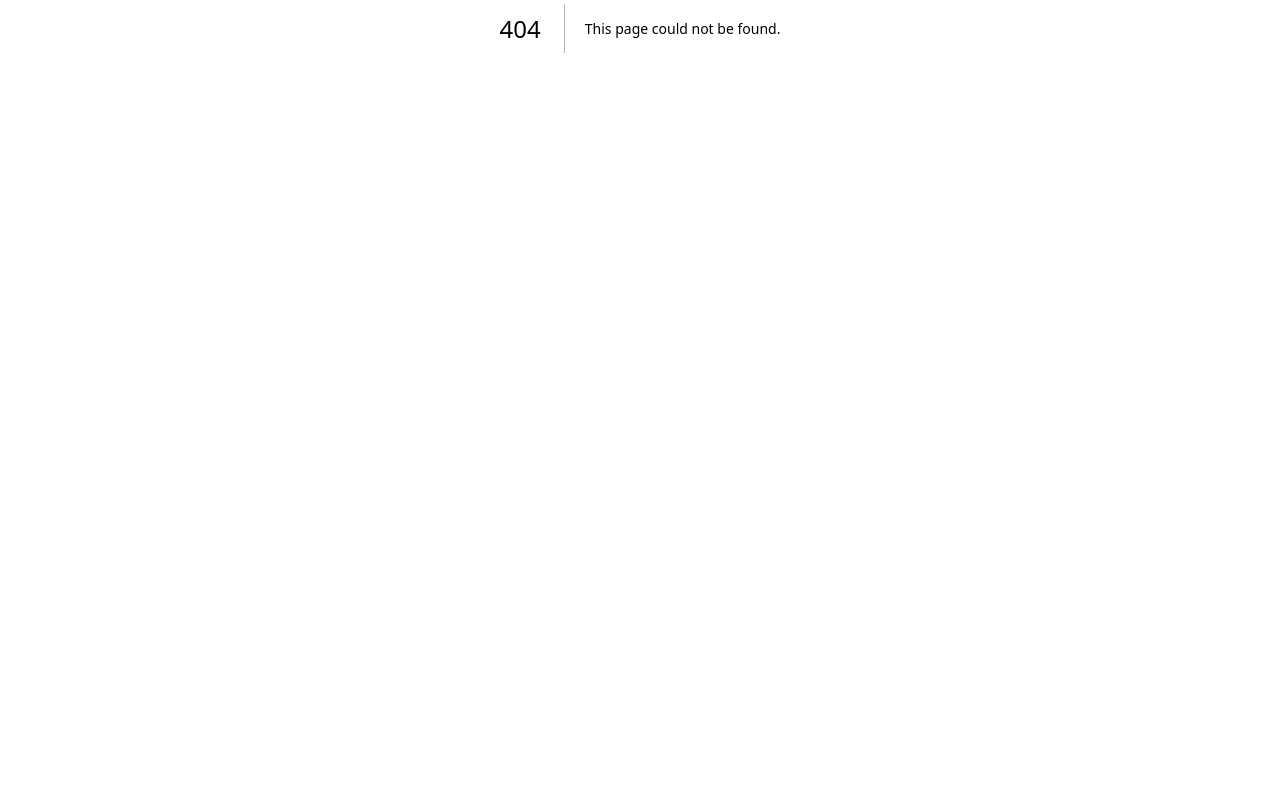
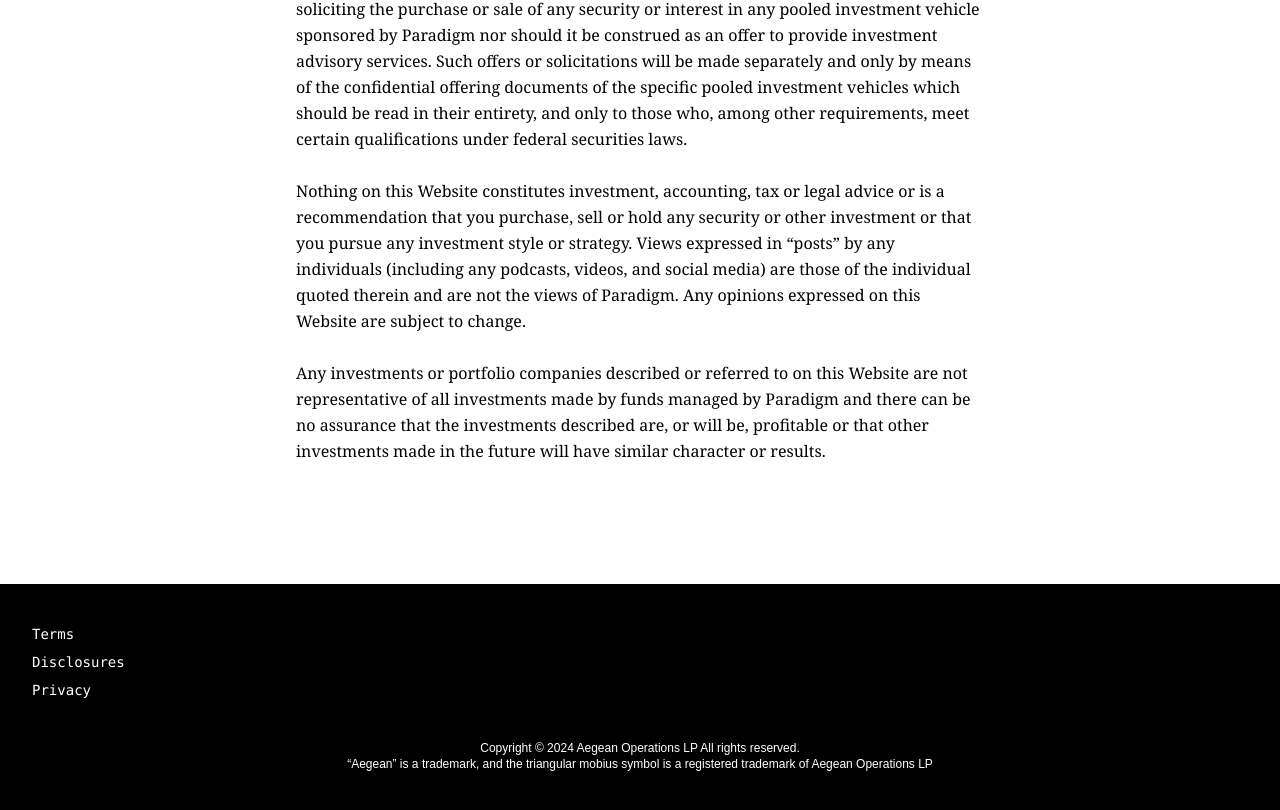
Before and after one commit to Parthakashyap/paradigm, a Next.js app: page /privacy in a window 1280 px wide. Before the commit this address had no page. Shown: the part 372-1182 px from the top of the page. Before the commit the page ends 800 px from the top, so only its background shows below. Built offline with nearby package versions, Linux system fonts and the light colour scheme.

Commit message:
footer pages

```diff
--- /dev/null
+++ b/src/app/disclosures/page.tsx
@@ -0,0 +1,47 @@
+import Footer from "@/components/footer";
+import Navbar from "@/components/navbar";
+
+const page = () => {
+  return (
+    <div className="w-full h-screen bg-white">
+      <Navbar />
+      <div className="bg-white pt-12">
+        <div className="flex justify-center items-start flex-col mx-auto max-w-3xl h-full p-10 mb-20 space-y-6">
+          <h1 className="text-5xl font-serif text-black">
+            Important Disclosures
+          </h1>
+
+          <p className="text-black font-serif leading-relaxed">
+            This Privacy Policy (“Privacy Policy” or “Policy”) applies to the
+            collection and use of Personal Information by Paradigm (“Company,”
+            “we,” “us,” or “our”). It describes the Company's practices
+            regarding the collection, use, and disclosure of Personal
+            Information. This Policy applies to your access and use of any of
+            our websites (the “Site”) or online services on which we post this
+            Policy, when you communicate with us via email, and when you engage
+            with us offline (collectively with the Site, the “Services”). By
+            accessing or otherwise using our Services, you agree to our
+            collection, disclosure, and use of Personal Information as described
+            herein and agree to our Terms of Use.
+            <br />
+            <br />
+            This Policy does not apply to information we collect about
+            employees, job applicants, and independent contractors. This Policy
+            also does not govern the information handling practices of our
+            portfolio companies.
+            <br />
+            <br />
+            For purposes of this Policy, “Personal Information” means
+            information that identifies, relates to, describes, is reasonably
+            capable of being associated with, or could reasonably be linked,
+            directly or indirectly, with a particular consumer or household. It
+            does not include de-identified or aggregate information.
+          </p>
+        </div>
+      </div>
+      <Footer />
+    </div>
+  );
+};
+
+export default page;
--- /dev/null
+++ b/src/app/privacy/page.tsx
@@ -0,0 +1,59 @@
+import Footer from "@/components/footer";
+import Navbar from "@/components/navbar";
+
+const page = () => {
+  return (
+    <div className="w-full h-screen bg-white">
+      <Navbar />
+      <div className="bg-white pt-12">
+        <div className="flex justify-center items-start flex-col mx-auto max-w-3xl h-full p-10 mb-20 space-y-6">
+          <h1 className="text-5xl font-serif text-black">
+          Privacy Policy
+          </h1>
+
+          <p className="text-black font-serif leading-relaxed">
+            This website (the “Website”) is intended solely to provide general
+            information about Paradigm Operations LP (together with its
+            affiliates, “Paradigm,” “we,” “our,” or “us”), its services to
+            entrepreneurs and management teams, and its personnel.
+            <br /><br/>
+            Nothing on the Website is directed at or should be relied upon by
+            any investors or prospective investors in any vehicle managed by
+            Paradigm. Paradigm does not intend to solicit or make its investment
+            advisory services available to the general public. Under no
+            circumstances should any information provided on this Website be
+            considered as an offer soliciting the purchase or sale of any
+            security or interest in any pooled investment vehicle sponsored by
+            Paradigm nor should it be construed as an offer to provide
+            investment advisory services. Such offers or solicitations will be
+            made separately and only by means of the confidential offering
+            documents of the specific pooled investment vehicles which should be
+            read in their entirety, and only to those who, among other
+            requirements, meet certain qualifications under federal securities
+            laws.
+            <br />
+            <br />
+            Nothing on this Website constitutes investment, accounting, tax or
+            legal advice or is a recommendation that you purchase, sell or hold
+            any security or other investment or that you pursue any investment
+            style or strategy. Views expressed in “posts” by any individuals
+            (including any podcasts, videos, and social media) are those of the
+            individual quoted therein and are not the views of Paradigm. Any
+            opinions expressed on this Website are subject to change.
+            <br />
+            <br />
+            Any investments or portfolio companies described or referred to on
+            this Website are not representative of all investments made by funds
+            managed by Paradigm and there can be no assurance that the
+            investments described are, or will be, profitable or that other
+            investments made in the future will have similar character or
+            results.
+          </p>
+        </div>
+      </div>
+      <Footer />
+    </div>
+  );
+};
+
+export default page;
--- a/src/components/footer.tsx
+++ b/src/components/footer.tsx
@@ -7,10 +7,16 @@ const Footer = () => {
         {/* Logo Section */}
         <div className="flex flex-col items-start space-y-6">
           <ul className="space-y-2 text-sm">
+            <li>
             <Link href={"/terms"} className="hover:underline cursor-pointer">Terms</Link>
-            <li className="hover:underline cursor-pointer">Disclosures</li>
-            <li className="hover:underline cursor-pointer">Privacy</li>
-            <li className="hover:underline cursor-pointer">CA Privacy</li>
+            </li>
+            <li>
+            <Link href={"/disclosures"} className="hover:underline cursor-pointer">Disclosures</Link>
+            </li>
+            <li>
+              <Link href={"/privacy"} className="hover:underline cursor-pointer">Privacy</Link>
+              </li>
+            {/* <li className="hover:underline cursor-pointer">CA Privacy</li> */}
           </ul>
         </div>
 
```
